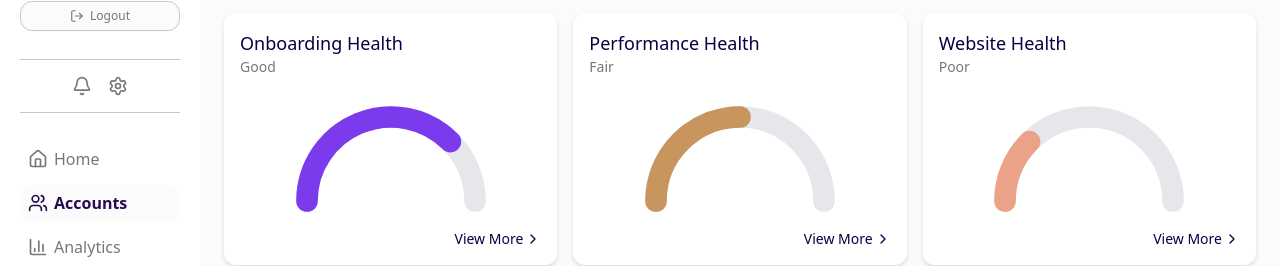
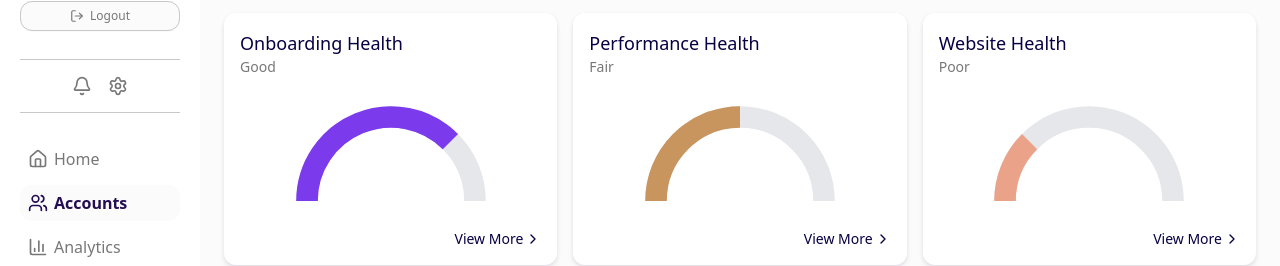
Before and after one commit to chris-lawbrokr/internal-dashboard, a Next.js app: page /account in a window 1280 px wide. Shown: the part 131-397 px from the top of the page. Built offline with nearby package versions, Linux system fonts and the light colour scheme; no server answers.

Commit message:
Update GaugeChart.tsx

```diff
--- a/app/ui/GaugeChart.tsx
+++ b/app/ui/GaugeChart.tsx
@@ -57,7 +57,7 @@ export function GaugeChart({ title, label, value, color, href }: GaugeChartProps
               fill="none"
               stroke="#e5e7eb"
               strokeWidth={strokeWidth}
-              strokeLinecap="round"
+              strokeLinecap="butt"
             />
             {value > 0 && (
               <path
@@ -65,7 +65,7 @@ export function GaugeChart({ title, label, value, color, href }: GaugeChartProps
                 fill="none"
                 stroke={color}
                 strokeWidth={strokeWidth}
-                strokeLinecap="round"
+                strokeLinecap="butt"
               />
             )}
           </svg>
```
